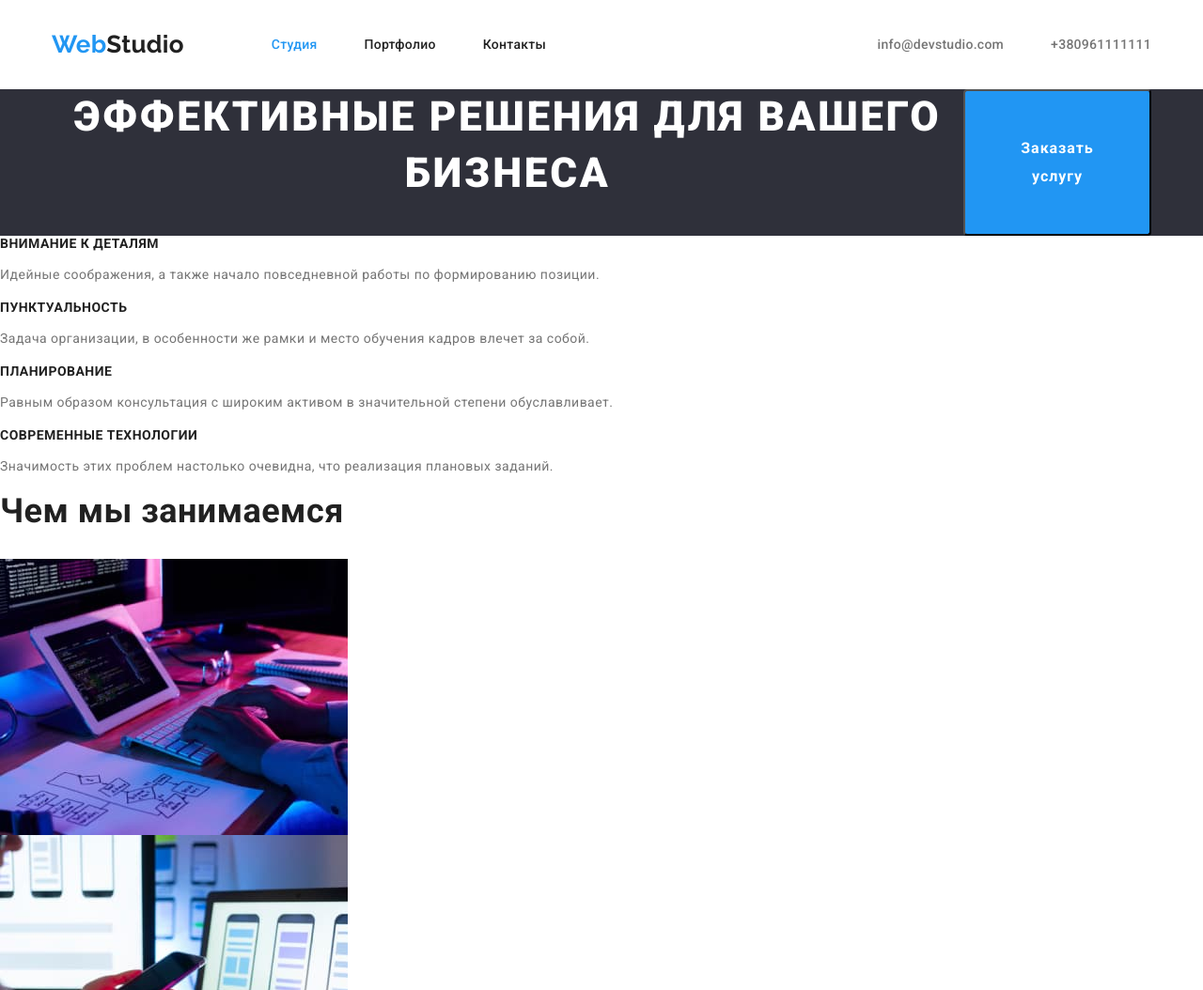
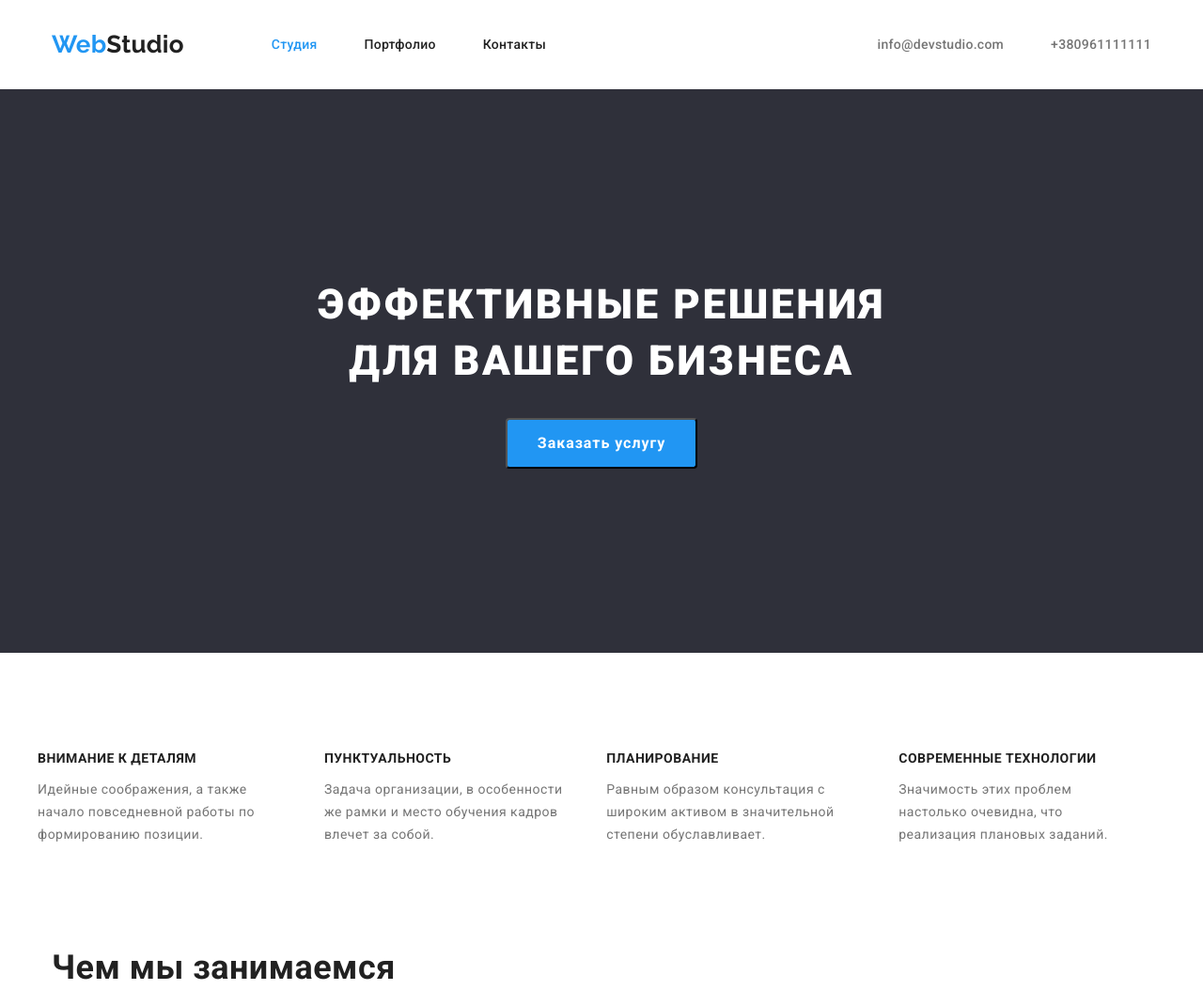
Before and after one commit to MarynaIlchenko/goit-markup-hw-03, a plain HTML site: page index.html in a window 1280 px wide. Shown: the top 1054 px of the page at 94% size. Drawn offline with nearby package versions, Linux system fonts and the light colour scheme.

Commit message:
update css

```diff
--- a/css/styles.css
+++ b/css/styles.css
@@ -146,16 +146,22 @@ img {
 /*------HERO------ */
 
 .hero-container {
-    display: flex;
+    width: 696px;
+    height: 600px;
+    align-items: center;
+    text-align: center;
+    padding: 200px 0 280px 0;
 }
 
 .hero-title {
+    display: flex;
     font-weight: 900;
     font-size: 44px;
     line-height: 1.36;
     text-align: center;
     letter-spacing: 0.06em;
     text-transform: uppercase;
+    margin: 0 auto;
     color: var(--primery-title-color)
 }
 
@@ -171,6 +177,7 @@ img {
     min-width: 200px;
     border-radius: 4px;
     padding: 10px 32px;
+    margin: 30px;
     color: var(--primery-title-color)
     }
 
@@ -183,9 +190,21 @@ img {
     background: #0a68b6;
 }
 
+/* ----------ABOUT---------  */
 
+.about-container {
+    align-items: center;
+    padding: 94px 0 94px 0;
+}
 
-/* ----------ABOUT---------  */
+.about-list{
+    display: flex;
+    min-width: 270px;
+}
+
+.about-list > .about-item {
+    margin: 10px 30px 0 0;
+}
 
 .about-item-title{
     font-weight: bold;
@@ -207,6 +226,10 @@ img {
     font-size: 36px;
     line-height: calc(42 / 36);
     color: var(--secondary-title-color)
+}
+
+.services-container {
+
 }
 
 /* ----------TEAM---------  */
--- a/index.html
+++ b/index.html
@@ -47,8 +47,10 @@
             <div class="container hero-container">
             <h1 class="hero-title">Эффективные решения для вашего бизнеса</h1>
             <button class="hero-title-btn btn" type="button">Заказать услугу</button>
+        </div>
         </section>
         <section class="about">
+            <div class="container about-container">
             <h2 hidden>Почему мы</h2>
             <ul class="about-list list">
                  <li class="about-item">
@@ -71,6 +73,7 @@
         </div>
         </section>
         <section class="services">
+            <div class="container services-container">
             <h2 class="services-title">Чем мы занимаемся</h2>
             <ul class="services-title-list list">
                 <li>
@@ -83,6 +86,7 @@
                     <img src="./images/a/photo-c.jpg" alt="человек работает с планшетом" width="370" height="294">
                 </li>
             </ul>
+            </div>
         </section>
         <section class="team">
             <h2 class="team-title">Наша команда</h2>
```
